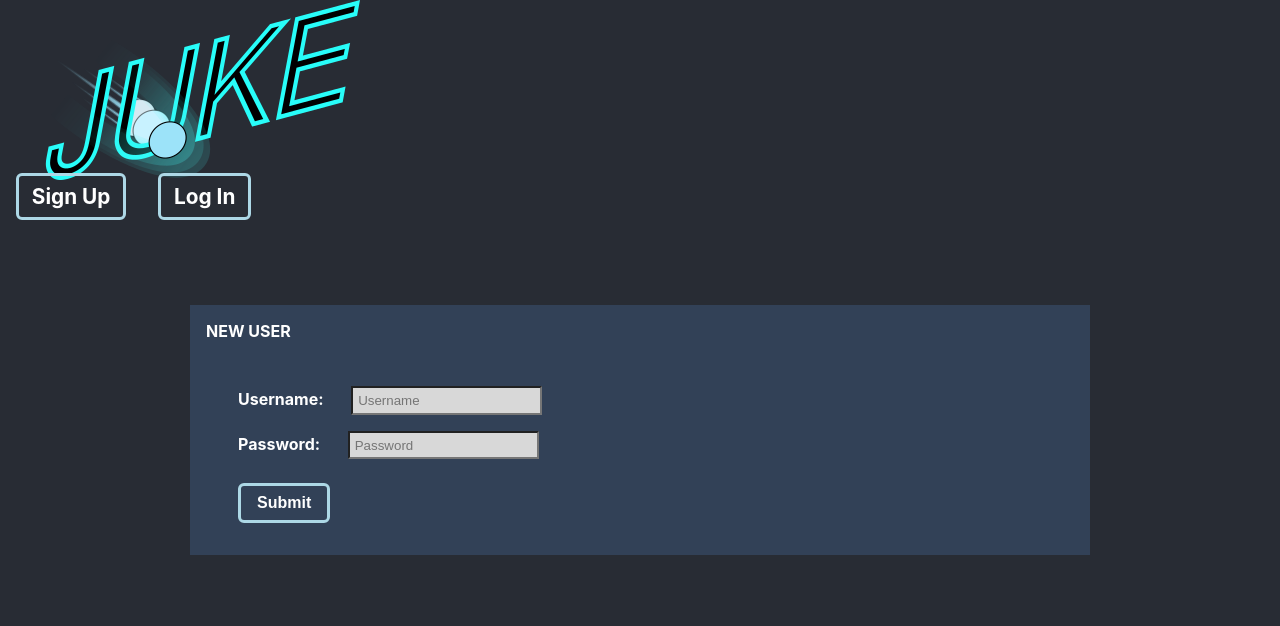
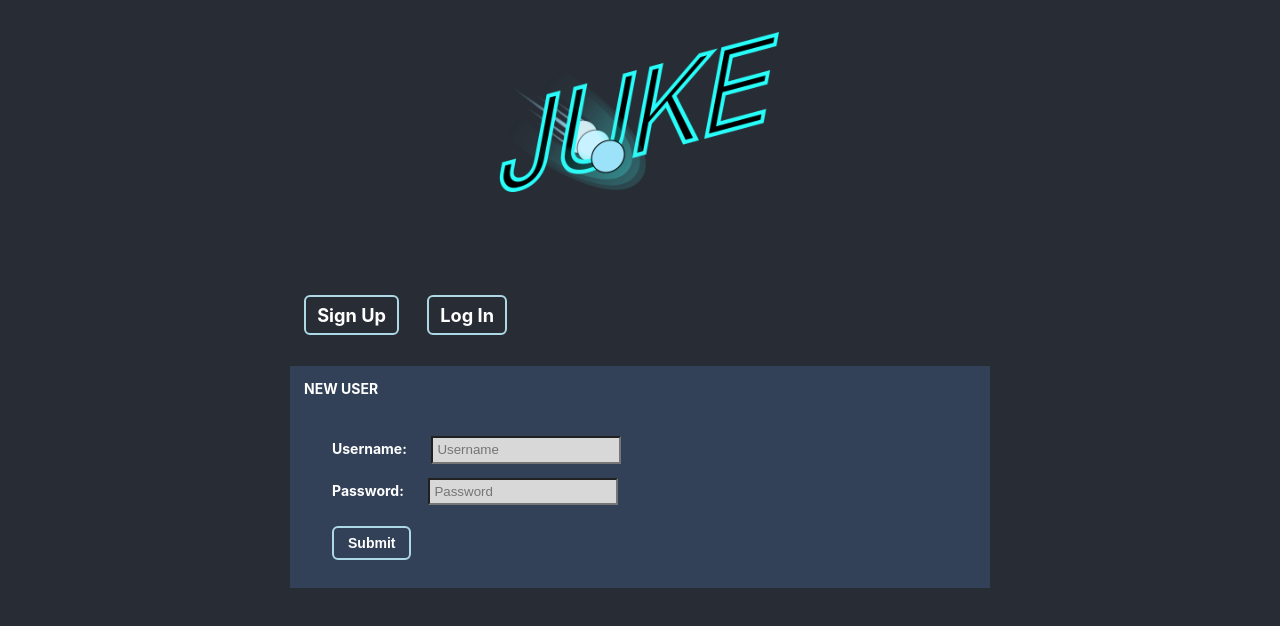
Before and after one commit to chriskay25/react-project-frontend, a React (Create React App) app: page /users/new in a window 1280 px wide. Shown: the top 626 px of the page. Built offline with nearby package versions, Linux system fonts and the light colour scheme.

Commit message:
CSS edits, also rearrange classes for better readability

```diff
--- a/src/App.css
+++ b/src/App.css
@@ -6,15 +6,39 @@ html {
   font-size: 16px;
 }
 
-@media screen and (max-width: 700px) {
+@media screen and (max-width: 699px) {
   html {
     font-size: 8px;
   }
+  .auth-forms {
+    min-width: 100vw;
+  }
 }
 
-@media screen and (max-width: 700px) {
-  .auth-section {
-    min-width: 85vw;
+@media screen and (min-width: 700px) {
+  html {
+    font-size: 10px;
+  }
+  .auth-forms {
+    max-width: 85vw;
+  }
+}
+
+@media screen and (min-width: 1000px) {
+  html {
+    font-size: 12px;
+  }
+}
+
+@media screen and (min-width: 1250px) {
+  html {
+    font-size: 14px;
+  }
+}
+
+@media screen and (min-width: 1600px) {
+  html {
+    font-size: 16px;
   }
 }
 
@@ -37,6 +61,48 @@ html {
   min-height: 100vh;
   overflow: hidden;
   background-color: #282c34;
+}
+
+.logo {
+  display: flex;
+  width: 100%;
+}
+
+.logged-out-logo {
+  height: 20vh;
+  margin-top: 4vh;
+}
+
+.logged-in-logo {
+  height: 10vh;
+  margin-top: 2vh;
+}
+
+.logo img {
+  object-fit: contain;  /* maintains proportions of image */
+  margin: 0 auto;
+  padding-right: 3rem;
+}
+
+.auth-forms {
+  margin: 8rem auto;
+  max-width: 700px;
+}
+
+.form-links {
+  padding-bottom: 1.5rem;
+}
+
+.FormBox {
+  background-color: rgb(50, 65, 87);
+  max-width: 900px;
+  color: white;
+}
+
+.InputForm {
+  padding-bottom: 2rem;
+  margin: 0rem 2rem;
+  max-width: 600px;
 }
 
 .GameContainer {
@@ -68,54 +134,6 @@ html {
   color: black;
   font-size: 3.5rem;
   max-height: 8rem;
-}
-
-.FormBox {
-  background-color: rgb(50, 65, 87);
-  max-width: 900px;
-  margin: 6rem auto;
-  color: white;
-}
-
-.LoggedIn {
-  display: flex;
-  max-height: 12vh;
-}
-
-.titleLogo {
-  padding-top: 2vh;
-  display: flex;
-  width: 100%;
-}
-
-.LoggedOut {
-  display: block;
-  padding-top: 4vh;
-}
-
-.loggedOutLogo {
-  display: flex;
-  max-height: 20vh;
-}
-
-.logo {
-  object-fit: contain;  /* maintains proportions of image */
-  margin: 0 auto;
-  padding-right: 3.5rem;
-}
-
-.auth-section p {
-  font-size: 1.8rem;
-  font-weight: bold;
-  padding: 3rem 0 2rem 1rem;
-  margin-bottom: 1rem;
-  color: white;
-}
-
-.InputForm {
-  padding-bottom: 2rem;
-  margin: 0rem 2rem;
-  max-width: '600px';
 }
 
 .PausedText {
```
